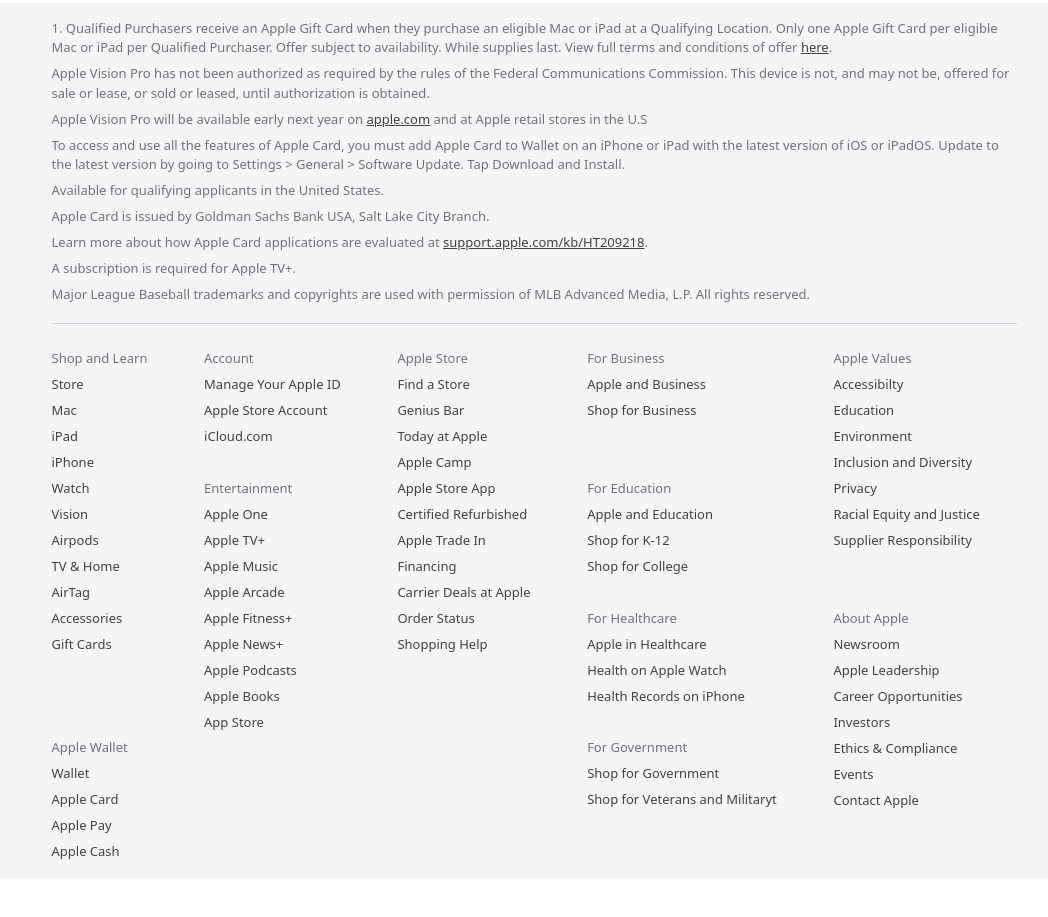
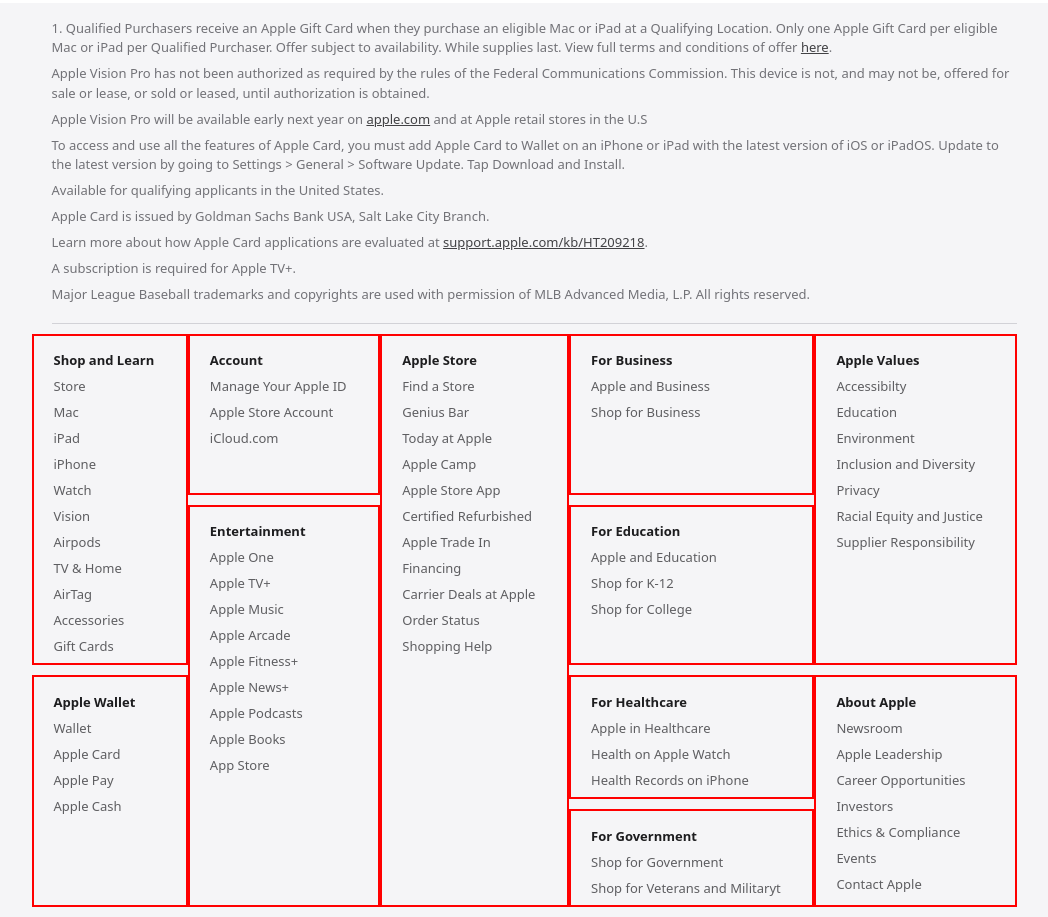
Before and after one commit to hamz-aa/apple-clone, a plain HTML site: page index.html in a window 1280 px wide. Shown: the part 5314-6231 px from the top of the page, without its empty margins (116-1164 px from the left). Before the commit the page ends 6192 px from the top, so only its background shows below. Drawn offline with nearby package versions, Linux system fonts and the light colour scheme; a web font is replaced by a local one.

Commit message:
minimum replacements

```diff
--- a/style.css
+++ b/style.css
@@ -409,7 +409,7 @@
   padding-bottom: 0.5em;
 }
 
-.foot-wrapper ul a{
+.foot-wrapper .extra-text a{
   color: #424245;
 }
 
@@ -423,7 +423,7 @@
   grid-auto-flow: column;
   grid-template-areas: 'cell-1 cell-3 cell-5 cell-6 cell-10'
                        'cell-1 cell-4 cell-5 cell-7 cell-10'
-                       'cell-1 cell-4 cell-5 cell-8 cell-11'
+                       'cell-2 cell-4 cell-5 cell-8 cell-11'
                        'cell-2 cell-4 cell-5 cell-9 cell-11';
 }
 
@@ -462,6 +462,23 @@
   grid-area: cell-11;
 }
 
+.extra-links ul{
+  border: 2px solid red;
+}
+
 .extra-links a{
   text-decoration: none;
 }
+
+.extra-links a{
+  color: #5e5e61ff;
+}
+
+.extra-links a:hover{
+  border-bottom: 1px solid #5e5e61;
+}
+
+.extra-links li:first-child{
+  color: #1d1d1f;
+  font-weight: 600;
+}
```
